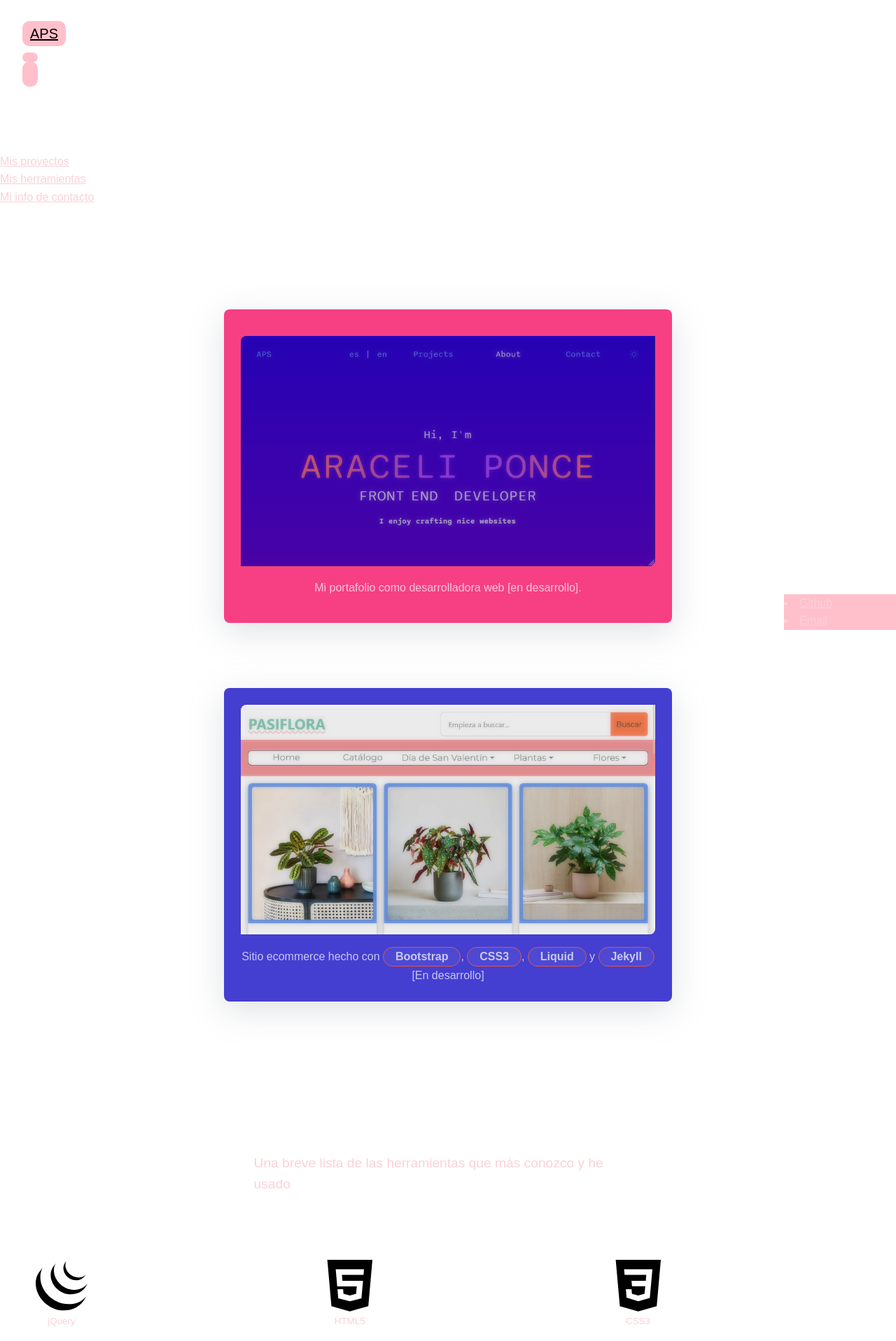
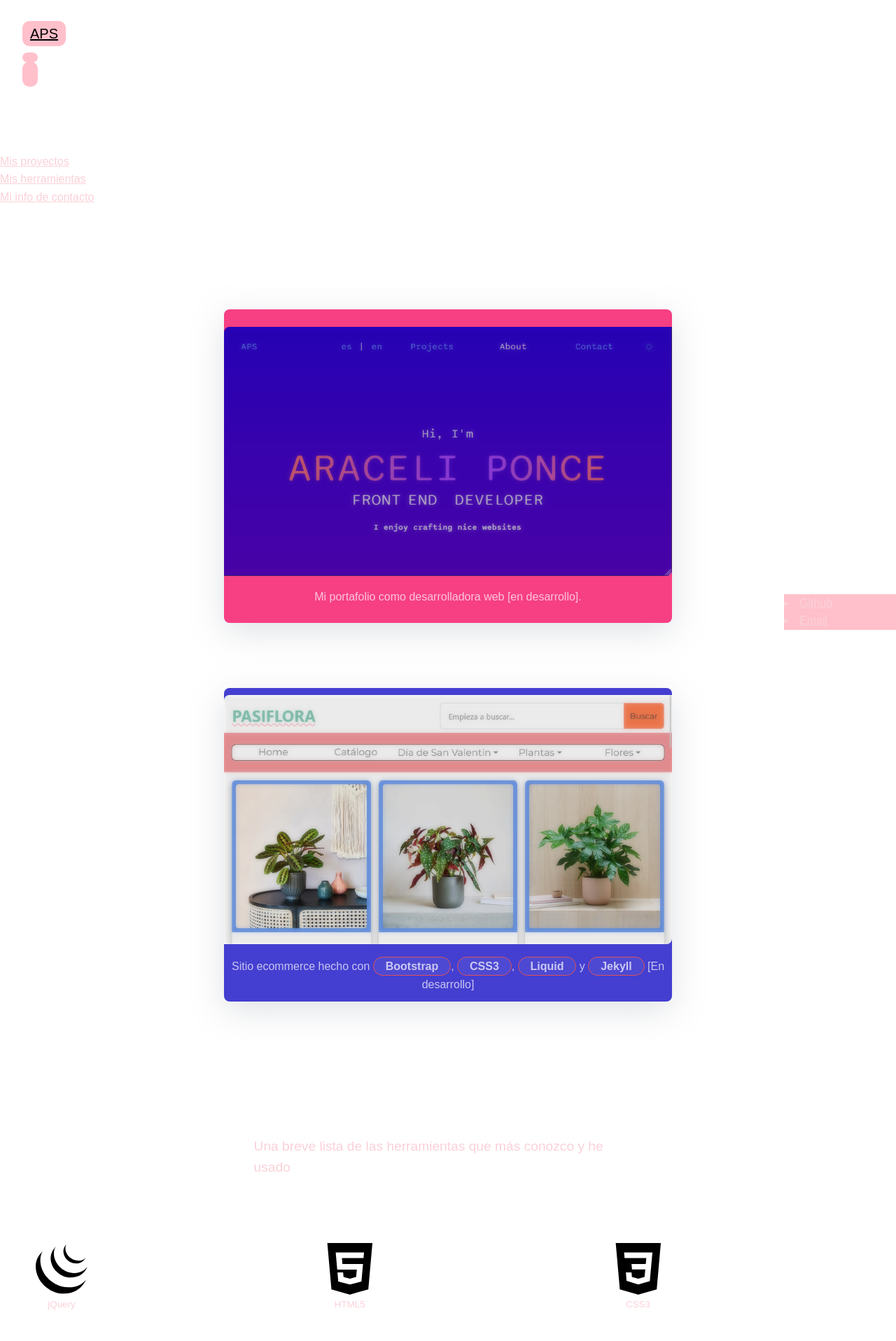
Before and after one commit to araceliponce/v0_araceliponce.github.io, a Jekyll site: the page built from index.md, in a window 1280 px wide. Shown: the top 1916 px of the page at 70% size. Built offline with Jekyll 4.4.1, drawn with Linux system fonts in a browser that asks for light colours; some web fonts are replaced.

Commit message:
.cards mt en lugar de padding

```diff
--- a/styles/css/projects.css
+++ b/styles/css/projects.css
@@ -11,9 +11,9 @@
 }
 
 .cards {
-  --padding: 1.5rem;
+  --mt: 1.5rem;
   --radius: .5rem;
-  padding: var(--padding);
+  margin-top: var(--mt);
 }
 
 .flip .card {
```
Also changed, not shown: styles/index.min.css.
